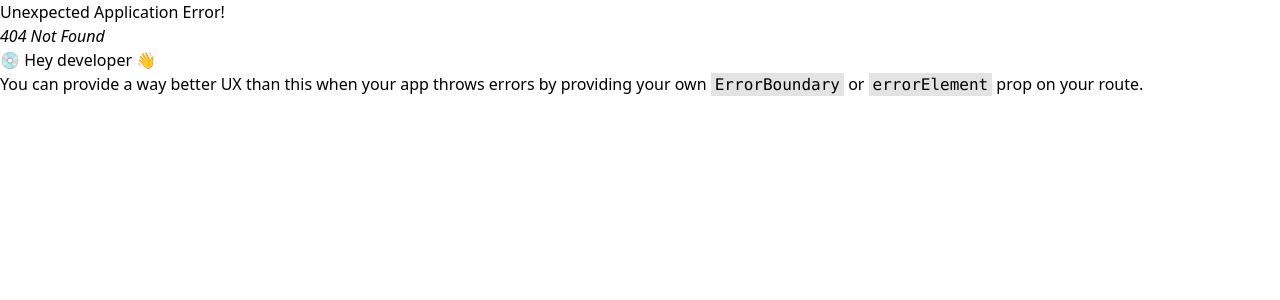
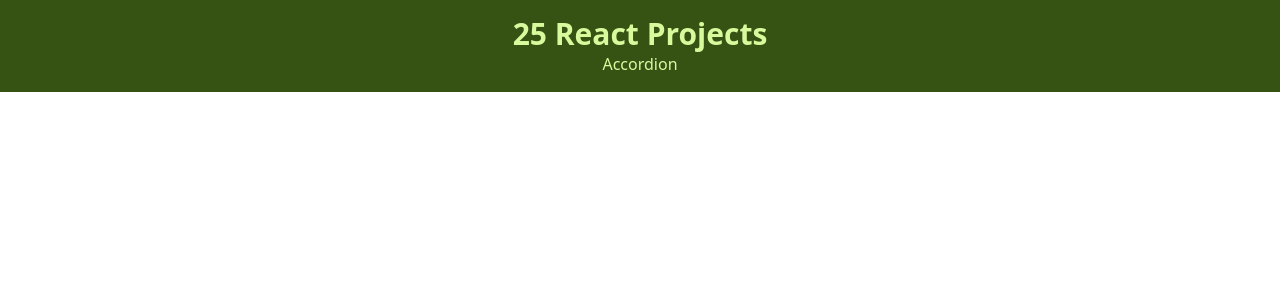
Before and after one commit to Kris1027/25-react-projects, a React (Vite) app: page / in a window 1280 px wide. Before the commit this address had no page. Shown: the top 300 px of the page. Built offline with nearby package versions, Linux system fonts and the light colour scheme.

Commit message:
build layout component and nav to projects

```diff
--- /dev/null
+++ b/src/Layout.tsx
@@ -0,0 +1,21 @@
+import { Link, Outlet } from "react-router-dom";
+
+export const Layout = () => {
+  return (
+    <>
+      <header className="flex flex-col items-center p-4 bg-lime-900 text-lime-200">
+        <h1>
+          <Link className="text-3xl font-bold" to="/">
+            25 React Projects
+          </Link>
+        </h1>
+        <nav>
+          <Link to="accordion">Accordion</Link>
+        </nav>
+      </header>
+      <main>
+        <Outlet />
+      </main>
+    </>
+  );
+};
```
Also changed, not shown: src/main.tsx (+9 -2 lines).
